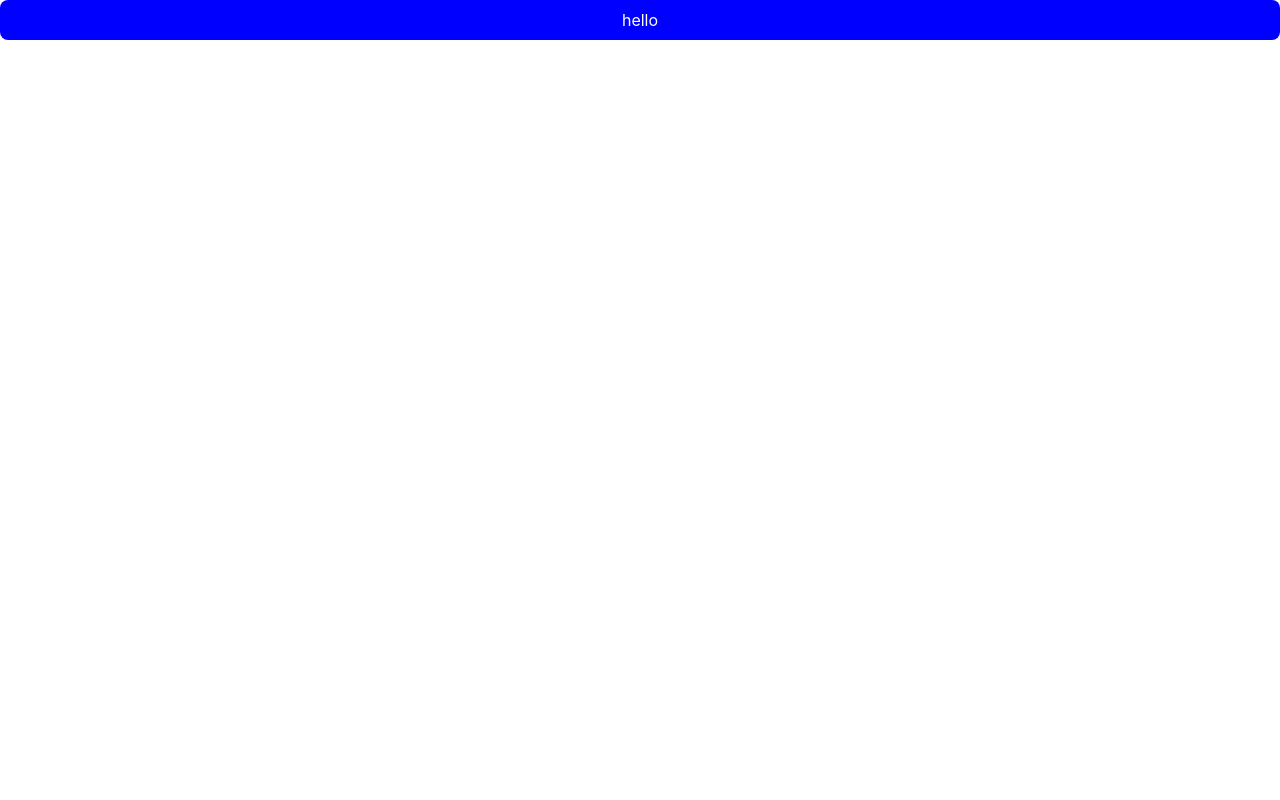
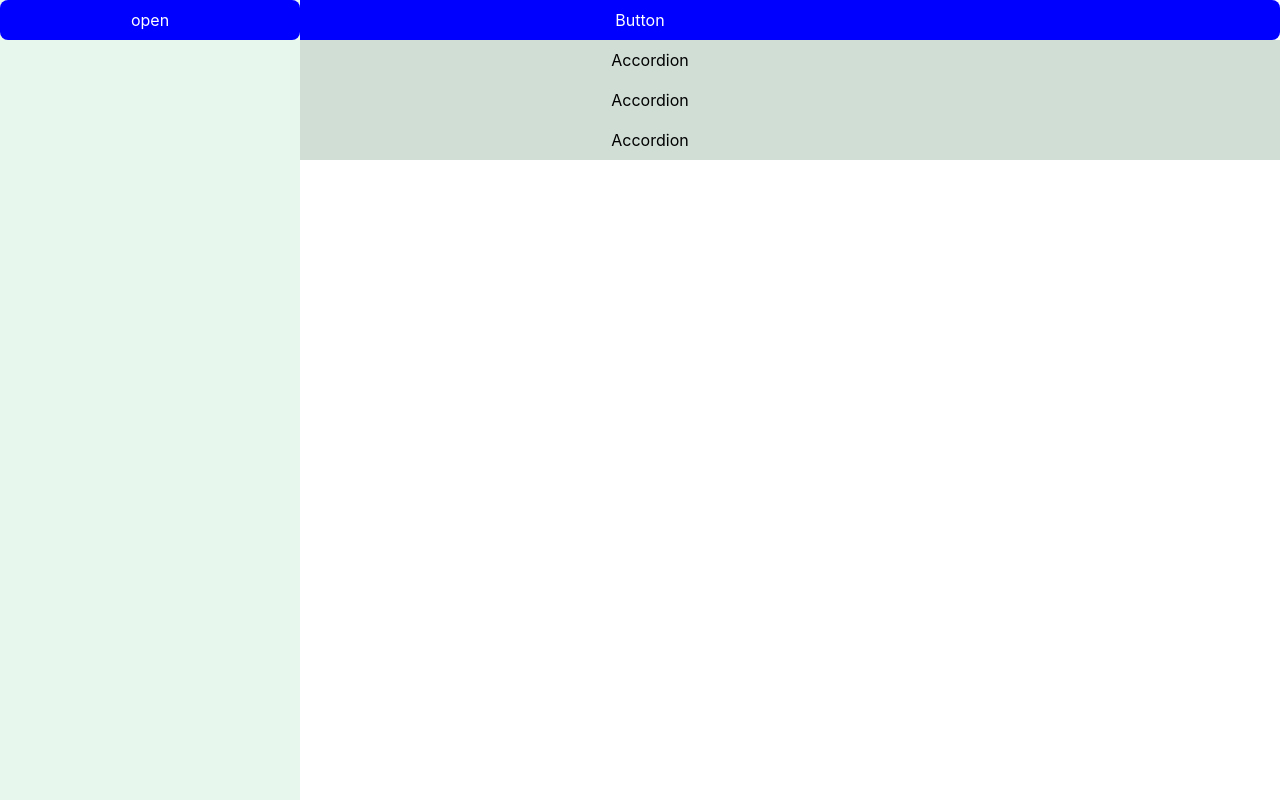
Before and after one commit to ankit417/react-admin-dashboard, a React (Create React App) app: page / in a window 1280 px wide. Built offline with nearby package versions, Linux system fonts and the light colour scheme.

Commit message:
side navigation and accordion

```diff
--- a/src/App.tsx
+++ b/src/App.tsx
@@ -1,7 +1,5 @@
 import React from "react";
-import { HomePage } from "./pages/homepage/homePage.page";
-import { Button } from "./components/button/Button.component";
-import logo from "./logo.svg";
+import { Button, SideBar, Accordion } from "./components";
 import "./App.css";
 import "./style/main.scss";
 
@@ -9,11 +7,15 @@ function App() {
   return (
     <div className="App">
       <Button
-        title={"hello"}
+        title={"Button"}
         onClick={() => {
-          alert("hello world");
+          alert("Button Component");
         }}
       />
+      <Accordion />
+      <Accordion />
+      <Accordion />
+      <SideBar />
     </div>
   );
 }
--- a/src/components/_0-component.scss
+++ b/src/components/_0-component.scss
@@ -1,2 +1,3 @@
 @import "./button/button";
 @import "./sidebar/sidebar";
+@import "./accordion/accordion";
--- /dev/null
+++ b/src/components/accordion/Accordion.component.tsx
@@ -0,0 +1,33 @@
+import React, { useState } from "react";
+
+export const Accordion = () => {
+  const [isActive, setActive] = useState(false);
+  const toogleAccordion = () => {
+    setActive((prev) => !prev);
+  };
+  return (
+    <div className="accordion-wrapper">
+      <div
+        className="accordion"
+        onClick={() => {
+          toogleAccordion();
+        }}
+      >
+        <div>Accordion</div>
+      </div>
+      <div
+        className="panel"
+        style={{
+          display: isActive ? "block" : "none",
+        }}
+      >
+        <p>
+          Lorem ipsum dolor, sit amet consectetur adipisicing elit. Vitae fuga
+          alias facilis ex temporibus unde, eos odit error, tenetur, distinctio
+          nesciunt. Corporis dolorem expedita natus dolorum. Ratione fuga ipsum
+          incidunt!
+        </p>
+      </div>
+    </div>
+  );
+};
--- /dev/null
+++ b/src/components/accordion/_accordion.scss
@@ -0,0 +1,13 @@
+.accordion-wrapper {
+  .accordion {
+    width: 100%;
+    background-color: #d0ded5;
+    cursor: pointer;
+    padding: 10px;
+  }
+  .panel {
+    padding: 0 10px;
+    max-height: 999px;
+    transition: max-height 2s;
+  }
+}
--- /dev/null
+++ b/src/components/index.tsx
@@ -0,0 +1,3 @@
+export * from "./button/Button.component";
+export * from "./accordion/Accordion.component";
+export * from "./sidebar/Sidebar.component";
--- a/src/components/sidebar/Sidebar.component.tsx
+++ b/src/components/sidebar/Sidebar.component.tsx
@@ -1,9 +1,22 @@
-import React from "react";
+import React, { useEffect, useState } from "react";
+import { Button } from "../index";
+export const SideBar = () => {
+  const [sideNavExpanded, setSideNavExpanded] = useState(true);
 
-export const SideBar = () => {
+  const toogleSidebar = () => {
+    setSideNavExpanded((prev) => !prev);
+  };
   return (
-    <div>
-      <div>Side Bar</div>
+    <div
+      className="sidebar-container"
+      style={{ width: sideNavExpanded ? 300 : 50 }}
+    >
+      <Button
+        title="open"
+        onClick={() => {
+          toogleSidebar();
+        }}
+      />
     </div>
   );
 };
--- a/src/components/sidebar/_sidebar.scss
+++ b/src/components/sidebar/_sidebar.scss
@@ -0,0 +1,9 @@
+.sidebar-container {
+  height: 100%;
+  background-color: #e8f7ee;
+  position: fixed;
+  top: 0;
+  left: 0;
+  z-index: 1;
+  transition: width 0.5s linear;
+}
```
